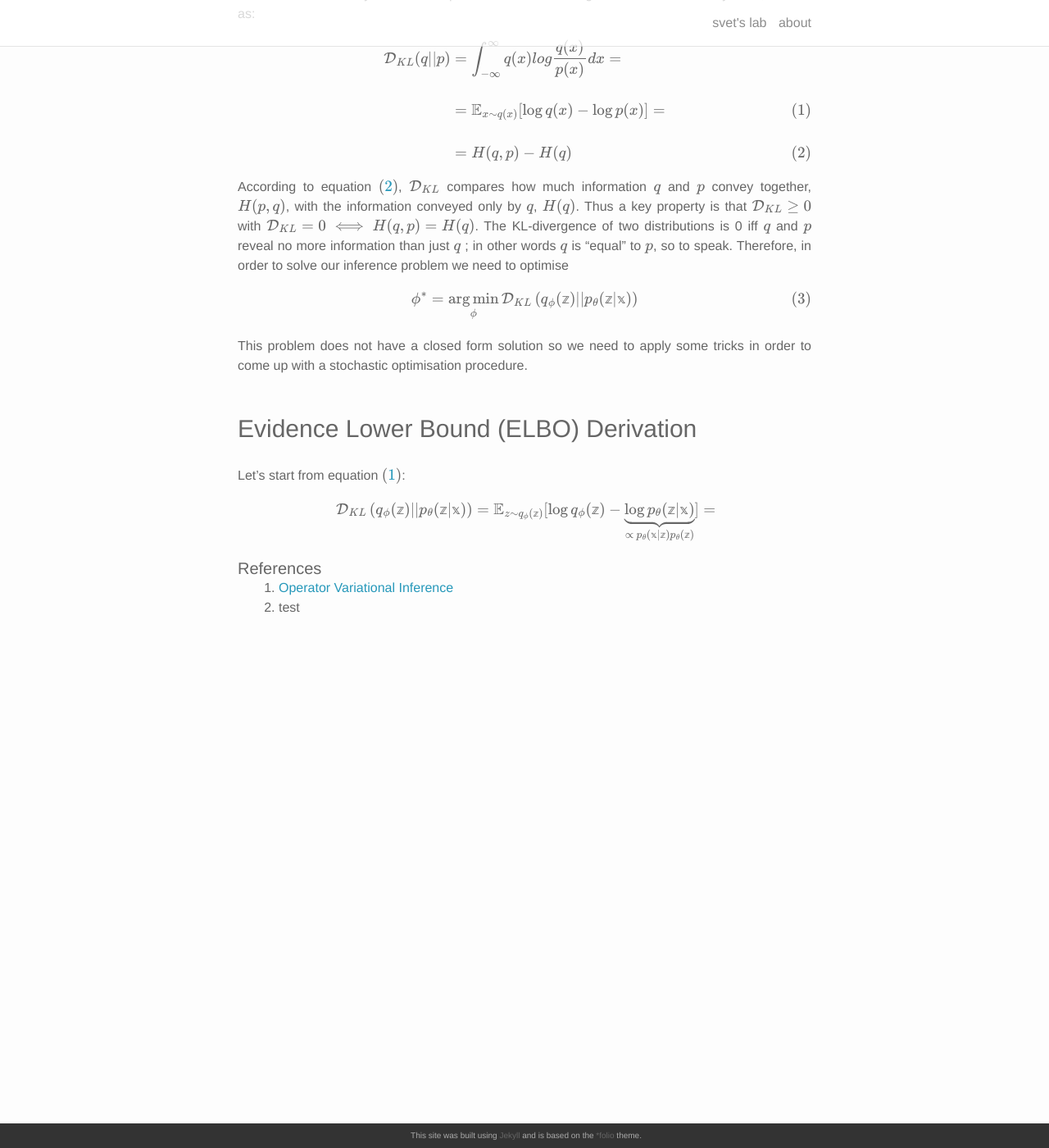
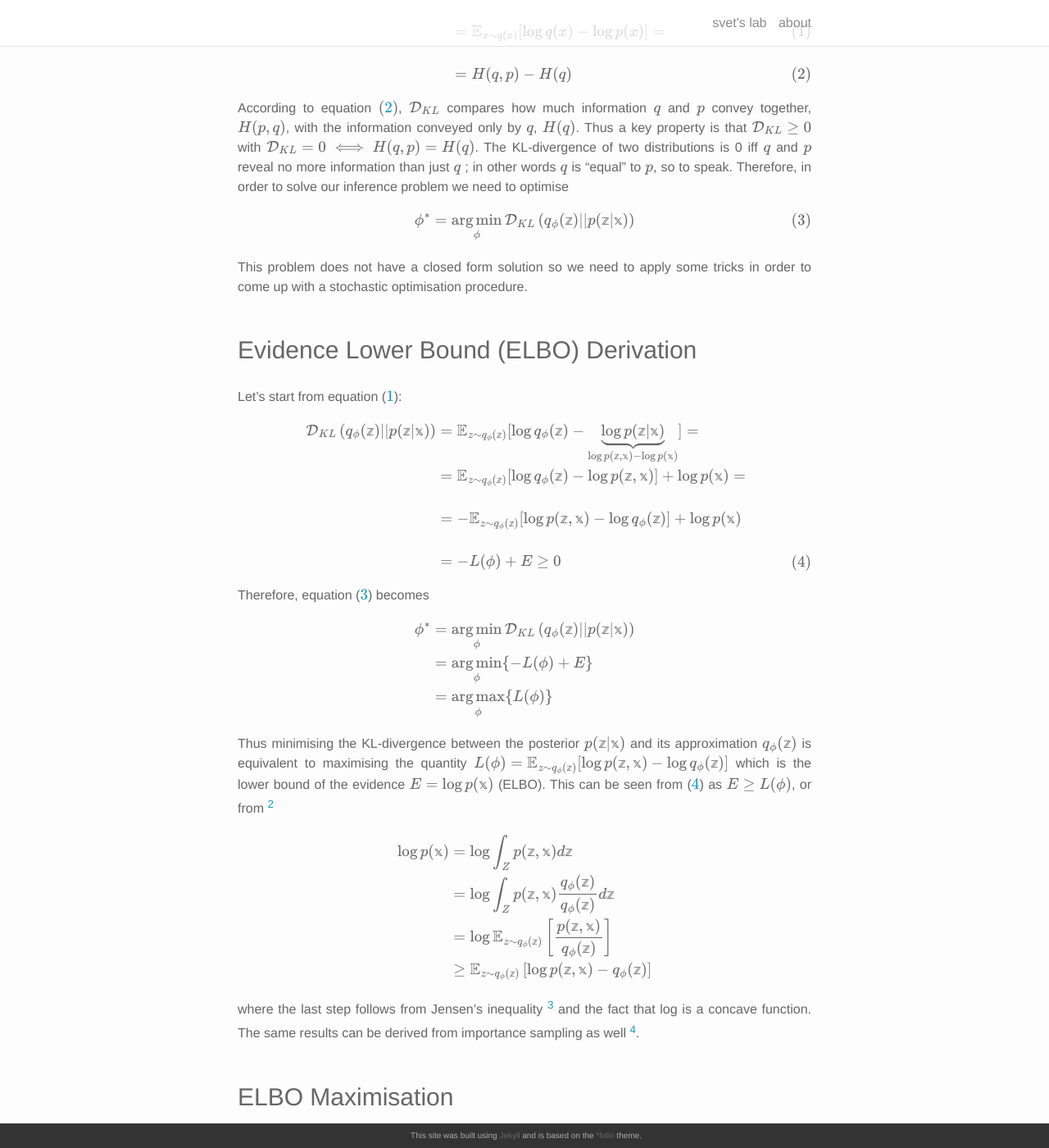
Before and after one commit to svepe/svepe.github.io, a Jekyll site: the page built from _lablogs/variational_inference.md, in a window 1280 px wide and 1400 px high, scrolled down 1227 px. Shown: the whole window at 82% size. Built offline with Jekyll 4.4.1, drawn with Linux system fonts in a browser that asks for light colours; nearby versions of some CDN libraries; formulas are drawn with MathJax 3; some of the changed text lies outside the part shown.

Commit message:
Complete ELBO derivation

```diff
--- a/_lablogs/variational_inference.md
+++ b/_lablogs/variational_inference.md
@@ -6,9 +6,9 @@ topic: inference
 img: /img/vi-intro.png
 ---
 
-Probabilisitc machine learning casts the problem of learning in an inference
+Probabilisitc machine learning recasts the problem of learning into an inference
 task where the observed data $\mathbb{x}$ is used to learn the distribution of
-latent variables $\mathbb{z}$ which can represent unknown parameters or
+latent variables $\mathbb{z}$ that can represent either unknown parameters or
 unobservable quantities in the problem domain. We are interested in
 finding the posterior over the latent variables
 
@@ -27,21 +27,17 @@ p(\mathbb{x}) =
   \mathrm{d}\mathbb{z}
 $$
 
-is often an intractible high-dimensional integral which does not have a closed
-form solution. Bayesian inference methods attempt to resolve this problem
-by relying on techniques such as sampling or approximations. Variational
-inference is a method for approximate Bayesian inference where the main idea
-is to approximate the distribution of interest, in our case
-$p(\mathbb{z} | \mathbb{x})$, with another simpler distribution
-$q(\mathbb{z})$ and make sure it is similar enough to
-$p(\mathbb{z} | \mathbb{x})$. In fact, we consider an entire family of
-approximate distributions $q_{\phi}(\mathbb{z})$ parameterised by $\phi$. In
-order to make our derivation more general we will also assume that the posterior
-is parameterised as well by $\theta$, $p _ \theta (\mathbb{z} | \mathbb{x})$.
+is often an intractable high-dimensional integral which does not have a closed
+form solution. Inference methods attempt to resolve this problem by relying on
+techniques such as sampling or approximations. In variational Bayesian inference
+we approximate the true underlying posterior distribution
+$p(\mathbb{z} | \mathbb{x})$ with another simpler distribution
+$q _ \phi(\mathbb{z})$ and optimise $\phi$ such that
+$q _ \phi(\mathbb{z}) = p(\mathbb{z} | \mathbb{x})$.
 
 In the plot below, $\color{#d49f55}{q_{\phi}(z)}$ is a Gaussian distribution
 which is fitted to approximate the unknown posterior $\color{#8a8a8a}
-{p(\mathbb{x} | \mathbb{z})}$.
+{p(\mathbb{z} | \mathbb{x})}$.
 
 <div class="img_row">
     <img class="col three" src="/img/vi-intro.png"/>
@@ -53,15 +49,15 @@ which is fitted to approximate the unknown posterior $\color{#8a8a8a}
   <font color="#8a8a8a">$p(\mathbb{x} | \mathbb{z})$</font>
 </div>
 
-In order to fit $q_{\phi}(\mathbb{z})$ we need a distance measure
-$\mathcal{D}$, which we should minimise, between the approximate distribution
-and the true underlying one. Thus, $\mathcal{D}$ should take 2 distributions
-as input arguments and provide a single positive number which resembles the
-distance between the two. The branch of mathematics which deals with
-optimising higher-order functions (i.e. functions which take functions as
-their input) is called calculus of variations, hence the name *variational
-inference*. We could use a variety of distance operators [<sup>1</sup>](#ref1)
-and KL-divergence is the most widely used, defined as:
+In order to fit $q_{\phi}(\mathbb{z})$ to $p(\mathbb{z} | \mathbb{x})$ we need
+a distance measure $\mathcal{D}$ between the two, which we should minimise.
+Thus, $\mathcal{D}$ should take 2 distributions as input arguments and provide
+a single positive number which resembles the distance between the two
+distributions. The branch of mathematics which deals with optimising
+higher-order functions (i.e. functions which take functions as their input) is
+called calculus of variations, hence the name *variational inference*. We could
+use a variety of distance operators [<sup>1</sup>](#ref1) and KL-divergence is
+the most widely used, defined as:
 
 $$
 \begin{align}
@@ -87,7 +83,7 @@ $$
 \phi^*= \underset{\phi}{\arg\min}
         \,\mathcal{D} _ {KL}
           \left(q_{\phi}(\mathbb{z}) ||
-          p _ {\theta}(\mathbb{z} | \mathbb{x})\right)
+          p (\mathbb{z} | \mathbb{x})\right) \label{eq:dkl-argmin}
 \end{align}
 $$
 
@@ -96,28 +92,96 @@ tricks in order to come up with a stochastic optimisation procedure.
 
 ### Evidence Lower Bound (ELBO) Derivation
 
-Let's start from equation $(\ref{eq:kl-exp})$:
+Let's start from equation (\ref{eq:kl-exp}):
 
 $$
 \begin{align}
 \,\mathcal{D} _ {KL}
     \left(q _ {\phi}(\mathbb{z}) ||
-    p _ {\theta}(\mathbb{z} | \mathbb{x})\right)
+    p (\mathbb{z} | \mathbb{x})\right)
 &= \mathbb{E} _ {z \sim q _ {\phi}(\mathbb{z})}
     [\log q _ {\phi}(\mathbb{z}) -
-    \underbrace{\log p _ {\theta}(\mathbb{z} | \mathbb{x})}_
-      {\propto \, {p _ {\theta}(\mathbb{x}|\mathbb{z}) p _ {\theta}(\mathbb{z})}}] = \nonumber \\
+    \underbrace{\log p (\mathbb{z} | \mathbb{x})}_
+      {\log p (\mathbb{z}, \mathbb{x}) -
+       \log p (\mathbb{x})}] = \nonumber \\
+&= \mathbb{E} _ {z \sim q _ {\phi}(\mathbb{z})}
+    [\log q _ {\phi}(\mathbb{z}) -
+     \log p (\mathbb{z}, \mathbb{x})] +
+     \log p (\mathbb{x}) = \nonumber \\
+\nonumber \\
+&= - \mathbb{E} _ {z \sim q _ {\phi}(\mathbb{z})}
+    [\log p (\mathbb{z}, \mathbb{x}) -
+     \log q _ {\phi}(\mathbb{z})] +
+     \log p (\mathbb{x}) \nonumber \\
+\nonumber \\
+&= - L(\phi) + E \label{eq:elbo-simple} \geq 0
 \end{align}
 $$
 
+Therefore, equation (\ref{eq:dkl-argmin}) becomes
+
+$$
+\begin{align}
+\phi^*&= \underset{\phi}{\arg\min}
+        \,\mathcal{D} _ {KL}
+          \left(q_{\phi}(\mathbb{z}) ||
+          p (\mathbb{z} | \mathbb{x})\right) \nonumber \\
+&= \underset{\phi}{\arg\min}\{-L(\phi) + E\} \nonumber \\
+&= \underset{\phi}{\arg\max}\{L(\phi)\} \nonumber
+\end{align}
+$$
+
+Thus minimising the KL-divergence between the posterior
+$p(\mathbb{z} | \mathbb{x})$ and its approximation $q_{\phi}(\mathbb{z})$ is
+equivalent to maximising the quantity
+$L(\phi) =\mathbb{E} _ {z \sim q _ {\phi}(\mathbb{z})}
+          [\log p (\mathbb{z}, \mathbb{x}) -
+           \log q _ {\phi}(\mathbb{z})]$ which is the lower bound of
+the evidence $E = \log p (\mathbb{x})$ (ELBO). This can be
+seen from (\ref{eq:elbo-simple}) as $E \geq L(\phi)$, or from
+[<sup>2</sup>](#ref2)
+
+$$
+\begin{align}
+\log p (\mathbb{x})
+&= \log \int _ {Z} p(\mathbb{z}, \mathbb{x}) d\mathbb{z} \nonumber \\
+&= \log \int _ {Z} p(\mathbb{z}, \mathbb{x})
+                   \frac{q _ {\phi}(\mathbb{z})}
+                        {q _ {\phi}(\mathbb{z})} d\mathbb{z} \nonumber \\
+&= \log \mathbb{E} _ {z \sim q _ {\phi}(\mathbb{z})}
+   \left[\frac{p(\mathbb{z}, \mathbb{x})}
+          {q _ {\phi}(\mathbb{z})}\right] \nonumber \\
+&\geq \mathbb{E} _ {z \sim q _ {\phi}(\mathbb{z})}
+   \left[\log p(\mathbb{z}, \mathbb{x}) -
+         q _ {\phi}(\mathbb{z})\right] \nonumber \\
+\end{align}
+$$
+
+where the last step follows from Jensen's inequality [<sup>3</sup>](#ref3)
+and the fact that log is a concave function. The same results can be derived
+from importance sampling as well [<sup>4</sup>](#ref4).
+
+### ELBO Maximisation
+
 
 #### References
-1. <a href="https://arxiv.org/abs/1610.09033" target="+blank" name="ref1">
-     Operator Variational Inference
+1. <a href="https://arxiv.org/abs/1610.09033" target="_blank" name="ref1">
+     R. Ranganath, J. Altosaar, D. Tran, D. Blei, <i>Operator Variational Inference</i>
    </a>
-2. test
-
-
+2. <a href="https://www.cs.princeton.edu/courses/archive/fall11/cos597C/lectures/variational-inference-i.pdf"
+      target="_blank" name="ref2">
+      D. Blei, <i>Notes on Variational Inference</i>
+   </a>
+3. <a href="https://en.wikipedia.org/wiki/Jensen%27s_inequality"
+      target="_blank"
+      name="ref3">
+      Wikipedia, <i>Jensen's inequality</i>
+   </a>
+4. <a href="http://shakirm.com/papers/VITutorial.pdf"
+      target="_blank"
+      name="ref4">
+      S. Mohamed, <i>Variational Inference for Machine Learning Tutorial</i>
+   </a>
 
 
 {% comment %}
```
Also changed, not shown: img/vi-intro.png, 1 other file.
